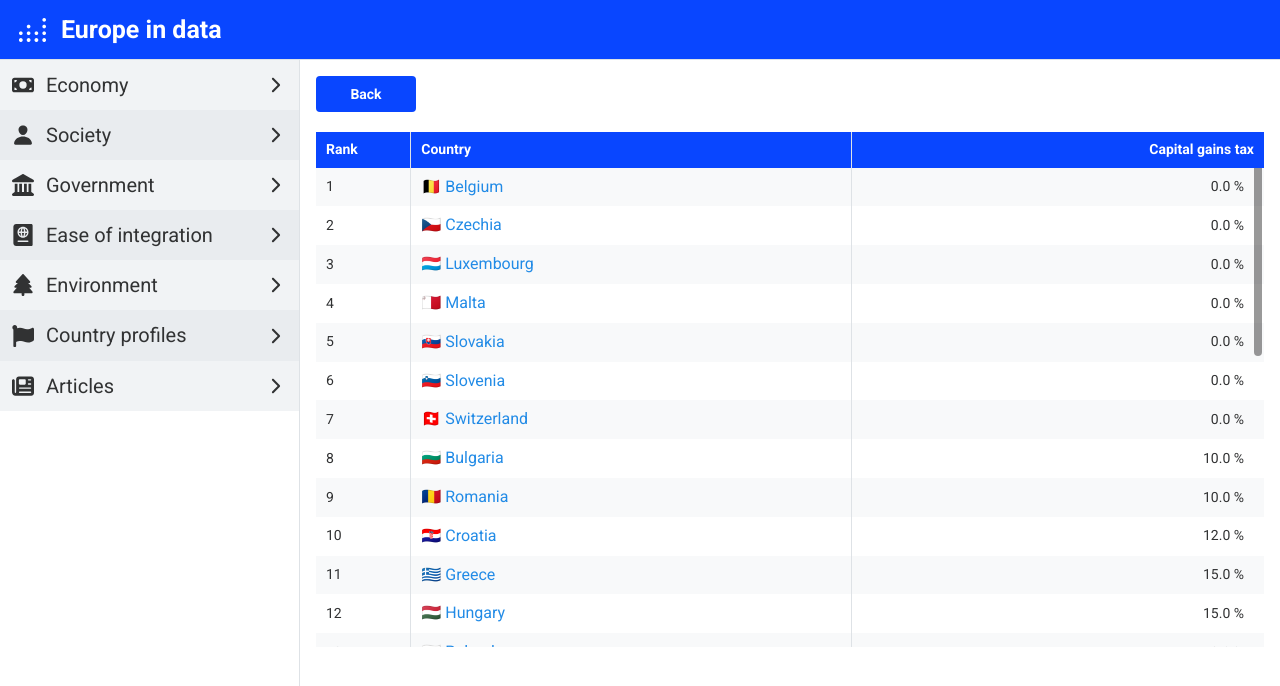
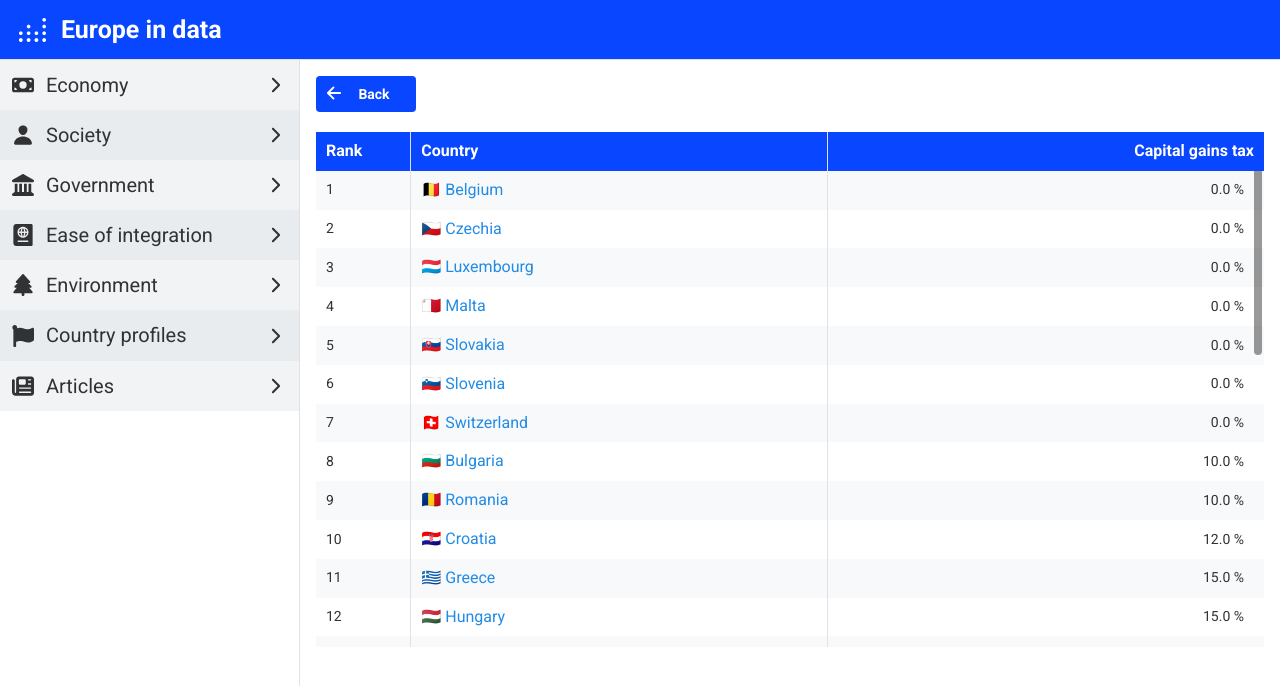
Before and after one commit to smravec/europe-in-data, a Next.js app: page /economy/capital-gains-tax in a window 1280 px wide. Shown: the top 686 px of the page. Built offline with nearby package versions, Linux system fonts and the light colour scheme.

Commit message:
Back button polish, monthly wage

```diff
--- /dev/null
+++ b/app/components/back-button.js
@@ -0,0 +1,26 @@
+'use client'
+
+import { useRouter } from "next/navigation";
+
+import { IoArrowBack } from "react-icons/io5";
+
+import { Button,Flex,Text } from "@mantine/core";
+
+
+export default function BackButton(props){
+    const router = useRouter()
+
+    return(
+        <Button
+            onClick={()=>{router.push(props.Url)}}
+            variant="filled"
+            color='main'
+            w={"100px"}
+            mb={"lg"}
+            pl={"0px"}
+            >
+                <IoArrowBack style={{marginRight: "14px", marginBottom: "2px", fontSize: "20px"} }/>
+                    Back
+            </Button>
+    )
+}
--- a/app/components/indicator.js
+++ b/app/components/indicator.js
@@ -2,8 +2,7 @@
 
 import Leaderboard from "./leaderboard"
 import CountryData from "../../country-data/country-data.json"
-import { Button } from "@mantine/core"
-import { useRouter } from "next/navigation"
+import BackButton from "./back-button"
 
 
 export default function Indicator(props){
@@ -14,8 +13,6 @@ export default function Indicator(props){
     const Units =  props.Units
 
     const PrevPage = props.PrevPage
-
-    const router = useRouter()
 
     let data = {
         units: Units,
@@ -39,14 +36,7 @@ export default function Indicator(props){
 
     return(
         <>
-            <Button
-            onClick={()=>{router.push(PrevPage)}}
-            variant="filled"
-            color='main'
-            w={"100px"}
-            mb={"lg"}>
-                Back
-            </Button>
+            <BackButton Url={PrevPage}/>
             <Leaderboard height={515} data={data} />
         </>
     )
--- a/app/components/leaderboard.js
+++ b/app/components/leaderboard.js
@@ -59,7 +59,7 @@ export default function Leaderboard(props){
         <Table.Tr>
             {data.headers.map((item, index) =>
                 index === 0 ? (
-                    <Table.Th key={item} w="10%" bg="main" c="white">{item}</Table.Th>
+                    <Table.Th key={item} w="10%" bg="main" c="white" fz={"16px"} >{item}</Table.Th>
                 ) : (
                     <Table.Th
                         key={item}
@@ -67,6 +67,7 @@ export default function Leaderboard(props){
                         c="white"
                         ta={index === 2 ? "right" : "left"}
                         pr={index === 2 ? "10px": "0px"}
+                        fz={"16px"}
                     >
                         {item}
                     </Table.Th>
--- a/app/country-profiles/[country]/page.js
+++ b/app/country-profiles/[country]/page.js
@@ -23,9 +23,7 @@ import CountryProfile from "../../components/country-profile"
 export default async function Country( {params} ){
     const { country } = await params;
     return(<>
-      {IsValidCountry(country) ? <CountryProfile Country={FirstLetterToCapital(country)}/> : <div>
-        test
-      </div> }
+      {IsValidCountry(country) ? <CountryProfile Country={FirstLetterToCapital(country)}/> : redirect("/country-profiles") }
     </>
     )
 
--- a/app/economy/[indicator]/page.js
+++ b/app/economy/[indicator]/page.js
@@ -5,7 +5,7 @@ import Indicator from "../../components/indicator"
 const ValidIndicators = [
     ["Gdp per capita",2023,"biggest","€",0],
     ["Gdp per capita PPP",2023,"biggest","€",0],
-    ["Net average wage",2023,"biggest","€",0],
+    ["Net average monthly wage",2023,"biggest","€",0],
     ["Unemployment",2023,"smallest","%",2],
     ["House price to wage",2023,"smallest","",1],
     ["Gdp growth past 5 years",2023,"biggest","%",2],
@@ -46,7 +46,10 @@ export default async function IndicatorPage({params}){
     indicator = "R&D (Innovation) to gdp"
   }
 
+  console.log("test")
+
   const IndicatorIndex = FindIndicatorIndex(indicator)
+  console.log(IndicatorIndex)
 
   return(
     <>
--- a/app/economy/page.tsx
+++ b/app/economy/page.tsx
@@ -26,7 +26,7 @@ export default function Economy(){
             >
                 <Link href="/economy/gdp-per-capita">Gdp per capita</Link>
                 <Link href="/economy/gdp-per-capita-ppp">Gdp per capita PPP</Link>
-                <Link href="/economy/net-average-wage">Net average wage</Link>
+                <Link href="/economy/net-average-monthly-wage">Net average monthly wage</Link>
                 <Link href="/economy/unemployment">Unemployment</Link>
                 <Link href="/economy/house-price-to-wage">House price to wage</Link>
                 <Link href="/economy/gdp-growth-past-5-years">Gdp growth past 5 years</Link>
--- a/country-data/country-data.json
+++ b/country-data/country-data.json
@@ -11,6 +11,7 @@
             "Corporate tax": 23,
             "Capital gains tax": 27.5,
             "Net average wage": 38457.15,
+            "Net average monthly wage": 3204,
             "House price to wage": 11.2,
             "Value added tax": 20,
             "Lack of corruption score": 71,
@@ -45,6 +46,7 @@
             "Corporate tax": 25,
             "Capital gains tax": 0,
             "Net average wage": 35604.37,
+            "Net average monthly wage":2967,
             "House price to wage": 6.8,
             "Value added tax": 21,
             "Lack of corruption score": 73,
@@ -79,6 +81,7 @@
             "Corporate tax": 10,
             "Capital gains tax": 10,
             "Net average wage": 9355.23,
+            "Net average monthly wage":	779,
             "House price to wage": 9.5,
             "Value added tax": 20,
             "Lack of corruption score": 45,
@@ -113,6 +116,7 @@
             "Corporate tax": 18,
             "Capital gains tax": 12,
             "Net average wage": 12330.12,
+            "Net average monthly wage":	1027,
             "House price to wage": 12.9,
             "Value added tax": 25,
             "Lack of corruption score": 50,
@@ -147,6 +151,7 @@
             "Corporate tax": 12.5,
             "Capital gains tax": 20,
             "Net average wage": 22913.46,
+            "Net average monthly wage":	1909,
             "House price to wage": 8.2,
             "Value added tax": 19,
             "Lack of corruption score": 53,
@@ -181,6 +186,7 @@
             "Corporate tax": 21,
             "Capital gains tax": 0,
             "Net average wage": 17168.06,
+            "Net average monthly wage":	1430,
             "House price to wage": 12.8,
             "Value added tax": 21,
             "Lack of corruption score": 57,
@@ -215,6 +221,7 @@
             "Corporate tax": 22,
             "Capital gains tax": 42,
             "Net average wage": 41930.66,
+            "Net average monthly wage":	3494,
             "House price to wage": 6.2,
             "Value added tax": 25,
             "Lack of corruption score": 90,
@@ -249,6 +256,7 @@
             "Corporate tax": 20,
             "Capital gains tax": 20,
             "Net average wage": 17523.61,
+            "Net average monthly wage": 1460,
             "House price to wage": 11.1,
             "Value added tax": 22,
             "Lack of corruption score": 76,
@@ -283,6 +291,7 @@
             "Corporate tax": 20,
             "Capital gains tax": 34,
             "Net average wage": 36475.01,
+            "Net average monthly wage":	3039,
             "House price to wage": 8.5,
             "Value added tax": 24,
             "Lack of corruption score": 87,
@@ -317,6 +326,7 @@
             "Corporate tax": 30,
             "Capital gains tax": 26.4,
             "Net average wage": 38086.35,
+            "Net average monthly wage":	3173,
             "House price to wage": 9.3,
             "Value added tax": 19,
             "Lack of corruption score": 78,
@@ -351,6 +361,7 @@
             "Corporate tax": 22,
             "Capital gains tax": 15,
             "Net average wage": 17706.98,
+            "Net average monthly wage": 1475,
             "House price to wage": 13.2,
             "Value added tax": 24,
             "Lack of corruption score": 49,
@@ -385,6 +396,7 @@
             "Corporate tax": 9,
             "Capital gains tax": 15,
             "Net average wage": 12455.66,
+            "Net average monthly wage": 1037,
             "House price to wage": 13.7,
             "Value added tax": 27,
             "Lack of corruption score": 42,
@@ -419,6 +431,7 @@
             "Corporate tax": 21,
             "Capital gains tax": 22,
             "Net average wage": 53885.04,
+            "Net average monthly wage":	4490,
             "House price to wage": 6,
             "Value added tax": 24,
             "Lack of corruption score": 72,
@@ -453,6 +466,7 @@
             "Corporate tax": 12.5,
             "Capital gains tax": 33,
             "Net average wage": 43151.3,
+            "Net average monthly wage": 3595,
             "House price to wage": 7.25,
             "Value added tax": 23,
             "Lack of corruption score": 77,
@@ -487,6 +501,7 @@
             "Corporate tax": 24,
             "Capital gains tax": 26,
             "Net average wage": 24206.84,
+            "Net average monthly wage":	2017,
             "House price to wage": 10.3,
             "Value added tax": 22,
             "Lack of corruption score": 56,
@@ -521,6 +536,7 @@
             "Corporate tax": 20,
             "Capital gains tax": 20,
             "Net average wage": 13521.9,
+            "Net average monthly wage":	1126,
             "House price to wage": 9,
             "Value added tax": 21,
             "Lack of corruption score": 60,
@@ -555,6 +571,7 @@
             "Corporate tax": 15,
             "Capital gains tax": 20,
             "Net average wage": 14557.22,
+            "Net average monthly wage":	1213,
             "House price to wage": 12,
             "Value added tax": 21,
             "Lack of corruption score": 61,
@@ -589,6 +606,7 @@
             "Corporate tax": 24.94,
             "Capital gains tax": 0,
             "Net average wage": 49034.61,
+            "Net average monthly wage": 4086,
             "House price to wage": 9.1,
             "Value added tax": 17,
             "Lack of corruption score": 78,
@@ -623,6 +641,7 @@
             "Corporate tax": 35,
             "Capital gains tax": 0,
             "Net average wage": 20465.58,
+            "Net average monthly wage":	1705,
             "House price to wage": 12.1,
             "Value added tax": 18,
             "Lack of corruption score": 51,
@@ -657,6 +676,7 @@
             "Corporate tax": 25.8,
             "Capital gains tax": 33,
             "Net average wage": 45249.35,
+            "Net average monthly wage": 3770,
             "House price to wage": 7.8,
             "Value added tax": 21,
             "Lack of corruption score": 79,
@@ -691,6 +711,7 @@
             "Corporate tax": 22,
             "Capital gains tax": 37.8,
             "Net average wage": 45797.85,
+            "Net average monthly wage": 3816,
             "House price to wage": 7.8,
             "Value added tax": 25,
             "Lack of corruption score": 84,
@@ -725,6 +746,7 @@
             "Corporate tax": 19,
             "Capital gains tax": 19,
             "Net average wage": 14425.3,
+            "Net average monthly wage": 1202,
             "House price to wage": 11.8,
             "Value added tax": 23,
             "Lack of corruption score": 54,
@@ -759,6 +781,7 @@
             "Corporate tax": 21,
             "Capital gains tax": 28,
             "Net average wage": 16943.49,
+            "Net average monthly wage": 1411,
             "House price to wage": 13.2,
             "Value added tax": 23,
             "Lack of corruption score": 61,
@@ -793,6 +816,7 @@
             "Corporate tax": 16,
             "Capital gains tax": 10,
             "Net average wage": 11105.12,
+            "Net average monthly wage": 925,
             "House price to wage": 10.5,
             "Value added tax": 19,
             "Lack of corruption score": 46,
@@ -827,6 +851,7 @@
             "Corporate tax": 21,
             "Capital gains tax": 0,
             "Net average wage": 12744.11,
+            "Net average monthly wage": 1062,
             "House price to wage": 14.6,
             "Value added tax": 23,
             "Lack of corruption score": 54,
@@ -861,6 +886,7 @@
             "Corporate tax": 22,
             "Capital gains tax": 0,
             "Net average wage": 17547.68,
+            "Net average monthly wage": 1462,
             "House price to wage": 12.5,
             "Value added tax": 22,
             "Lack of corruption score": 56,
@@ -895,6 +921,7 @@
             "Corporate tax": 25,
             "Capital gains tax": 28,
             "Net average wage": 23567.74,
+            "Net average monthly wage": 1963,
             "House price to wage": 8.1,
             "Value added tax": 21,
             "Lack of corruption score": 60,
@@ -929,6 +956,7 @@
             "Corporate tax": 20.6,
             "Capital gains tax": 30,
             "Net average wage": 33926.03,
+            "Net average monthly wage": 2827,
             "House price to wage": 7.8,
             "Value added tax": 25,
             "Lack of corruption score": 82,
@@ -963,6 +991,7 @@
             "Corporate tax": 14.6,
             "Capital gains tax": 0,
             "Net average wage": 85582.07,
+            "Net average monthly wage": 7131,
             "House price to wage": 10.3,
             "Value added tax": 8.1,
             "Lack of corruption score": 82,
--- a/tsconfig.json
+++ b/tsconfig.json
@@ -20,6 +20,6 @@
     },
     "plugins": [{ "name": "next" }]
   },
-  "include": ["next-env.d.ts", "**/*.ts", "**/*.tsx", ".next/types/**/*.ts", "app/country-profiles/[slug]/page.tsxx", "app/components/country-profile.js", "app/country-profiles/page.tsx", "app/country-profiles/[country]/page.js", "app/components/leaderboard.tsx"],
+  "include": ["next-env.d.ts", "**/*.ts", "**/*.tsx", ".next/types/**/*.ts", "app/country-profiles/[slug]/page.tsxx", "app/components/country-profile.js", "app/country-profiles/page.tsx", "app/country-profiles/[country]/page.js", "app/components/leaderboard.tsx", "app/components/back-button.js"],
   "exclude": ["node_modules"]
 }
```
Also changed, not shown: app/components/country-profile.js (+4 -11 lines).
